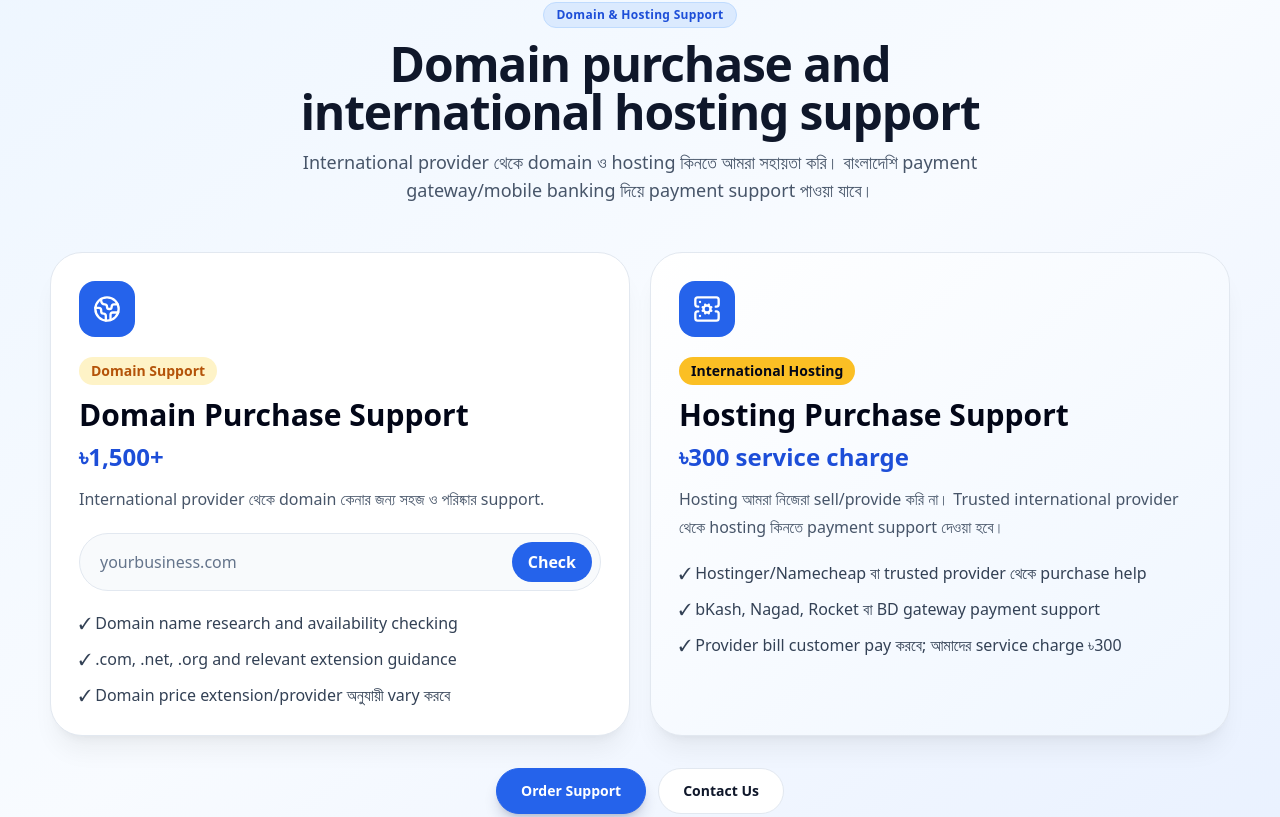
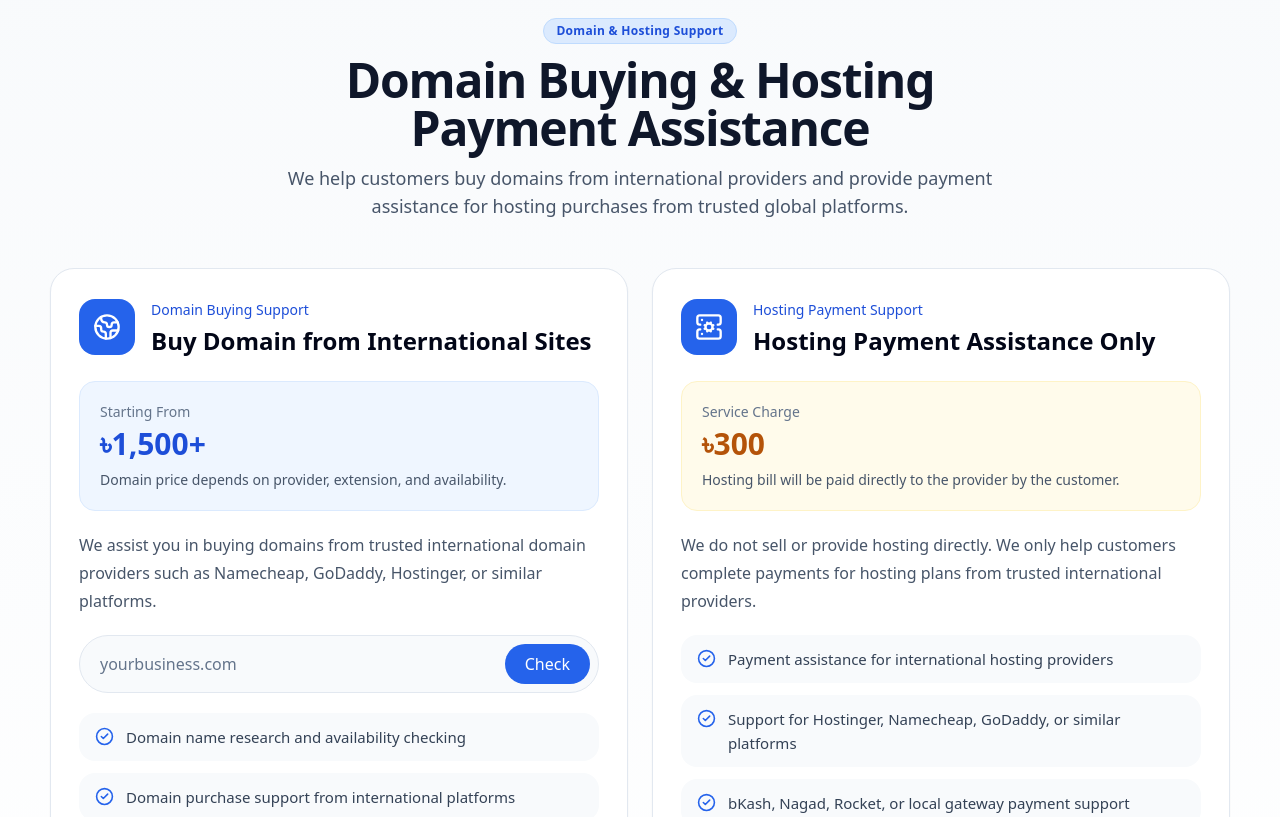
Before and after one commit to mdjunaidalhabib/hikmah-it-new, a React (Vite) app: page / in a window 1280 px wide. Shown: the part 4103-4920 px from the top of the page. Built offline with nearby package versions, Linux system fonts and the light colour scheme.

Commit message:
Updated code

```diff
--- a/src/data/siteData.js
+++ b/src/data/siteData.js
@@ -316,24 +316,26 @@ export const pricingGroups = [
       {
         name: "Domain Purchase Support",
         price: "৳1,500+",
-        text: "International provider থেকে domain কিনতে সহায়তা।",
+        text: "We help customers purchase domains from trusted international providers.",
         features: [
           "Domain name consultation",
-          ".com/.net/.org guidance",
-          "Availability checking",
-          "Provider-based purchase help",
-          "Final price depends on extension/provider",
+          "Support for .com, .net, .org, and other extensions",
+          "Domain availability checking",
+          "Purchase assistance from international providers",
+          "Final price depends on provider and extension",
         ],
         highlighted: false,
       },
+
       {
-        name: "Hosting Purchase Support",
+        name: "Hosting Payment Assistance",
         price: "৳300 service charge",
-        text: "Trusted international provider থেকে hosting কিনতে BD payment support।",
+        text: "We do not sell hosting directly. We only provide payment assistance for international hosting purchases.",
         features: [
-          "Hostinger/Namecheap purchase help",
-          "bKash/Nagad/Rocket/BD gateway support",
-          "Provider bill customer pays separately",
+          "Support for Hostinger, Namecheap, and similar providers",
+          "bKash, Nagad, Rocket, and local gateway payment support",
+          "Customer pays hosting bill directly to provider",
+          "Secure and simple payment assistance",
         ],
         highlighted: true,
       },
--- a/src/sections/Hosting.jsx
+++ b/src/sections/Hosting.jsx
@@ -1,111 +1,155 @@
-import { Globe2, ServerCog } from "lucide-react";
+import { Globe2, ServerCog, CheckCircle2 } from "lucide-react";
 import SectionHeader from "../components/SectionHeader";
 import Button from "../components/Button";
 import { brand } from "../data/siteData";
 
 export default function Hosting() {
   const card =
-    "rounded-[2rem] border border-slate-200 bg-white p-7 shadow-xl shadow-slate-950/5";
+    "rounded-3xl border border-slate-200 bg-white p-7 shadow-sm transition hover:-translate-y-1 hover:shadow-xl";
+
+  const iconBox =
+    "grid h-14 w-14 place-items-center rounded-2xl bg-blue-600 text-white";
+
+  const listItem =
+    "flex gap-3 rounded-2xl bg-slate-50 px-4 py-3 text-[15px] leading-6 text-slate-700";
 
   return (
     <section
-      className="bg-gradient-to-br from-[#eef6ff] via-[#f8fbff] to-[#e9f1ff] py-8 lg:py-12"
       id="hosting"
+      className="bg-gradient-to-b from-slate-50 to-white py-12 lg:py-16"
     >
       <div className="mx-auto w-[min(1180px,calc(100%-40px))]">
-        {/* Heading */}
-        <div className="mx-auto w-[min(900px,calc(100%-40px))] text-center mb-12">
+        <div className="mx-auto mb-12 max-w-3xl text-center">
           <SectionHeader
             align="center"
             eyebrow="Domain & Hosting Support"
-            title="Domain purchase and international hosting support"
-            text="International provider থেকে domain ও hosting কিনতে আমরা সহায়তা করি। বাংলাদেশি payment gateway/mobile banking দিয়ে payment support পাওয়া যাবে।"
+            title="Domain Buying & Hosting Payment Assistance"
+            text="We help customers buy domains from international providers and provide payment assistance for hosting purchases from trusted global platforms."
           />
         </div>
 
-        {/* Cards */}
-        <div className="grid gap-5 lg:grid-cols-2">
+        <div className="grid gap-6 lg:grid-cols-2">
           {/* Domain Card */}
           <article className={card}>
-            <div className="grid h-14 w-14 place-items-center rounded-2xl bg-blue-600 text-white">
+            <div className="flex items-center gap-4">
+              <div className={iconBox}>
                 <Globe2 size={28} />
               </div>
 
-            <span className="mt-5 inline-flex rounded-full bg-amber-100 px-3 py-1 text-sm font-semibold text-amber-700">
-              Domain Support
+              <div>
+                <span className="text-sm font-medium text-blue-700">
+                  Domain Buying Support
                 </span>
 
-            <h3 className="mt-3 text-3xl font-bold text-slate-950">
-              Domain Purchase Support
+                <h3 className="mt-1 text-2xl font-semibold text-slate-950">
+                  Buy Domain from International Sites
                 </h3>
+              </div>
+            </div>
 
-            <strong className="mt-2 block text-2xl font-bold text-blue-700">
+            <div className="mt-6 rounded-2xl border border-blue-100 bg-blue-50 p-5">
+              <p className="text-sm text-slate-500">Starting From</p>
+
+              <strong className="mt-1 block text-3xl font-semibold text-blue-700">
                 ৳1,500+
               </strong>
 
-            <p className="mt-3 leading-7 text-slate-600">
-              International provider থেকে domain কেনার জন্য সহজ ও পরিষ্কার
-              support.
+              <p className="mt-2 text-sm text-slate-600">
+                Domain price depends on provider, extension, and availability.
+              </p>
+            </div>
+
+            <p className="mt-5 leading-7 text-slate-600">
+              We assist you in buying domains from trusted international domain
+              providers such as Namecheap, GoDaddy, Hostinger, or similar
+              platforms.
             </p>
 
             <div className="my-5 flex items-center justify-between rounded-full border border-slate-200 bg-slate-50 p-2 pl-5 text-slate-500">
               <span>yourbusiness.com</span>
-              <button className="rounded-full bg-blue-600 px-4 py-2 font-semibold text-white">
+
+              <button className="rounded-full bg-blue-600 px-5 py-2 font-medium text-white">
                 Check
               </button>
             </div>
 
-            <ul className="grid gap-3 text-slate-700">
+            <ul className="grid gap-3">
               {[
                 "Domain name research and availability checking",
-                ".com, .net, .org and relevant extension guidance",
-                "Domain price extension/provider অনুযায়ী vary করবে",
-              ].map((i) => (
-                <li key={i}>✓ {i}</li>
+                "Domain purchase support from international platforms",
+                "Extension guidance for .com, .net, .org, and others",
+                "Basic domain setup support after purchase",
+              ].map((item) => (
+                <li key={item} className={listItem}>
+                  <CheckCircle2
+                    size={19}
+                    className="mt-0.5 shrink-0 text-blue-600"
+                  />
+                  <span>{item}</span>
+                </li>
               ))}
             </ul>
           </article>
 
           {/* Hosting Card */}
-          <article
-            className={`${card} border-blue-100 bg-gradient-to-br from-white to-blue-50`}
-          >
-            <div className="grid h-14 w-14 place-items-center rounded-2xl bg-blue-600 text-white">
+          <article className={card}>
+            <div className="flex items-center gap-4">
+              <div className={iconBox}>
                 <ServerCog size={28} />
               </div>
 
-            <span className="mt-5 inline-flex rounded-full bg-amber-400 px-3 py-1 text-sm font-semibold text-slate-950">
-              International Hosting
+              <div>
+                <span className="text-sm font-medium text-blue-700">
+                  Hosting Payment Support
                 </span>
 
-            <h3 className="mt-3 text-3xl font-bold text-slate-950">
-              Hosting Purchase Support
+                <h3 className="mt-1 text-2xl font-semibold text-slate-950">
+                  Hosting Payment Assistance Only
                 </h3>
+              </div>
+            </div>
 
-            <strong className="mt-2 block text-2xl font-bold text-blue-700">
-              ৳300 service charge
+            <div className="mt-6 rounded-2xl border border-amber-100 bg-amber-50 p-5">
+              <p className="text-sm text-slate-500">Service Charge</p>
+
+              <strong className="mt-1 block text-3xl font-semibold text-amber-700">
+                ৳300
               </strong>
 
-            <p className="mt-3 leading-7 text-slate-600">
-              Hosting আমরা নিজেরা sell/provide করি না। Trusted international
-              provider থেকে hosting কিনতে payment support দেওয়া হবে।
+              <p className="mt-2 text-sm text-slate-600">
+                Hosting bill will be paid directly to the provider by the
+                customer.
+              </p>
+            </div>
+
+            <p className="mt-5 leading-7 text-slate-600">
+              We do not sell or provide hosting directly. We only help customers
+              complete payments for hosting plans from trusted international
+              providers.
             </p>
 
-            <ul className="mt-5 grid gap-3 text-slate-700">
+            <ul className="mt-5 grid gap-3">
               {[
-                "Hostinger/Namecheap বা trusted provider থেকে purchase help",
-                "bKash, Nagad, Rocket বা BD gateway payment support",
-                "Provider bill customer pay করবে; আমাদের service charge ৳300",
-              ].map((i) => (
-                <li key={i}>✓ {i}</li>
+                "Payment assistance for international hosting providers",
+                "Support for Hostinger, Namecheap, GoDaddy, or similar platforms",
+                "bKash, Nagad, Rocket, or local gateway payment support",
+                "Customer pays the provider bill; our service charge is ৳300",
+              ].map((item) => (
+                <li key={item} className={listItem}>
+                  <CheckCircle2
+                    size={19}
+                    className="mt-0.5 shrink-0 text-blue-600"
+                  />
+                  <span>{item}</span>
+                </li>
               ))}
             </ul>
           </article>
         </div>
 
-        {/* Buttons */}
-        <div className="mt-8 flex justify-center gap-3">
+        <div className="mt-10 flex flex-wrap justify-center gap-4">
           <Button href={brand.whatsapp}>Order Support</Button>
+
           <Button href="#contact" variant="ghost-dark">
             Contact Us
           </Button>
```
Also changed, not shown: src/sections/Pricing.jsx (+11 -4 lines). Lines whose indentation alone changed are shown as unchanged.
